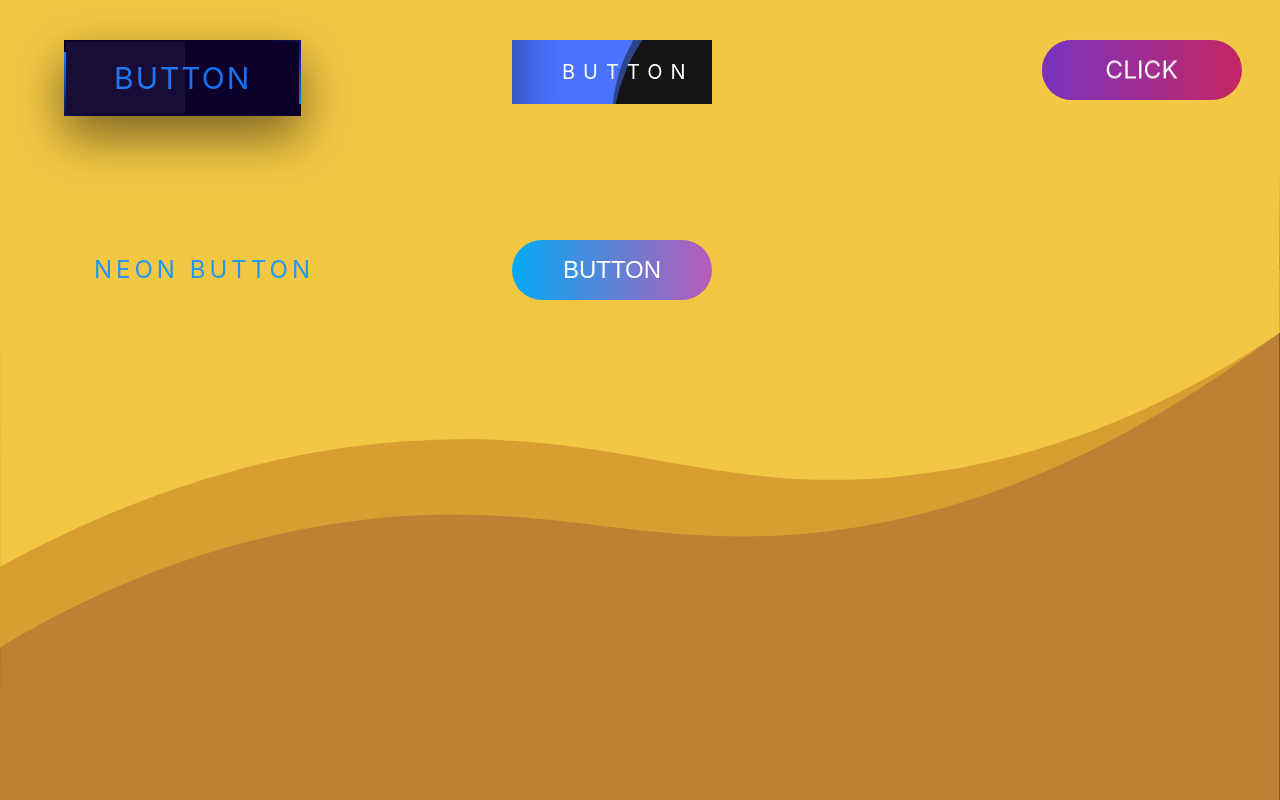
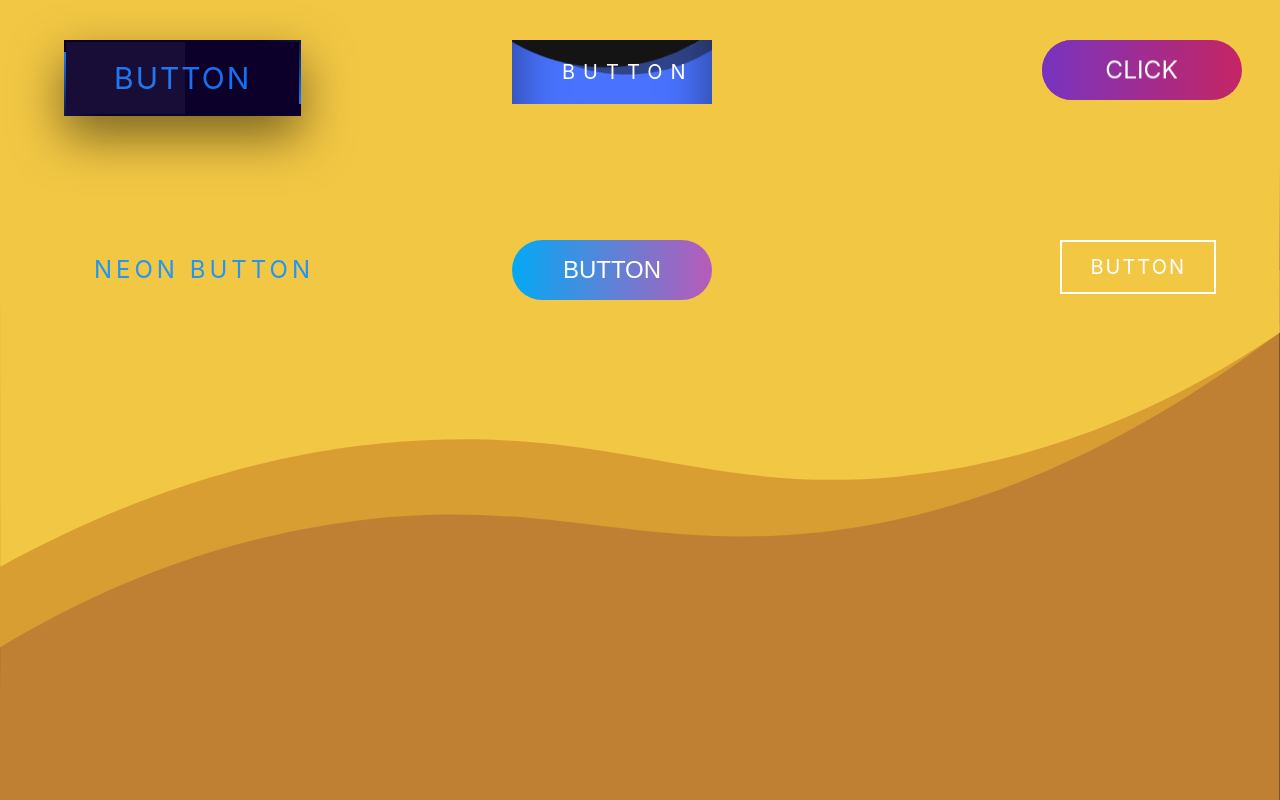
Before and after one commit to SaSlavov/css-animations, a React (Create React App) app in the folder client/: page / in a window 1280 px wide. Shown: the top 800 px of the page. Built offline with nearby package versions, Linux system fonts and the light colour scheme.

Commit message:
add border shrink button

```diff
--- /dev/null
+++ b/client/src/components/Buttons/BorderShrinkButton/BorderShrinkButton.css
@@ -0,0 +1,55 @@
+.border-shrink-container {
+    position: absolute;
+    top: 30%;
+    right: 5%;
+    padding: 15px 30px;
+    transform: translate(0, 0); /* otherwise the scale() messes with the z-index */
+    text-transform: uppercase;
+    text-decoration: none;
+    color: #fff;
+    letter-spacing: 2px;
+    font-size: 20px;
+}
+
+.border-shrink-container:before {
+    content: '';
+    position: absolute;
+    top: 0;
+    left: 0;
+    width: 100%;
+    height: 100%;
+    background: #03a9f4;
+    z-index: -1;
+    transition: transform 0.5s;
+    transform-origin: bottom right;
+    transform: scale(0)
+}
+
+.border-shrink-container:hover:before {
+    transition: transform 0.5s;
+    transform-origin: top left;
+    transform: scale(1);
+
+}
+
+.border-shrink-container:after {
+    content: '';
+    position: absolute;
+    top: 0;
+    left: 0;
+    width: 100%;
+    height: 100%;
+    background:transparent;
+    border: 2px solid #fff;
+    z-index: -1;
+    box-sizing: border-box;
+    transition: transform 0.5s;
+    transform-origin: top left;
+    transform: scale(1)
+}
+
+.border-shrink-container:hover:after {
+    transition: transform 0.5s;
+    transform-origin: bottom right;
+    transform: scale(0)
+}
--- /dev/null
+++ b/client/src/components/Buttons/BorderShrinkButton/BorderShrinkButton.js
@@ -0,0 +1,10 @@
+import React from 'react';
+import './BorderShrinkButton.css'
+
+const BorderShrinkButton = () => {
+    return (
+        <a className="border-shrink-container">Button</a>
+    );
+};
+
+export default BorderShrinkButton;
--- a/client/src/components/Buttons/GlowingButton/GlowingButton.css
+++ b/client/src/components/Buttons/GlowingButton/GlowingButton.css
@@ -19,10 +19,10 @@
 }
 
 .glowing-button-container:hover {
-    animation: animate 8s linear infinite;
+    animation: animateGlowing 8s linear infinite;
 }
 
-@keyframes animate {
+@keyframes animateGlowing {
     0% {
         background-position: 0%;
     }
@@ -49,5 +49,5 @@
 .glowing-button-container:hover:before {
     filter: blur(20px);
     opacity: 1;
-    animation: animate 8s linear infinite;
+    animation: animateGlowing 8s linear infinite;
 }
--- a/client/src/pages/Homepage/Homepage.js
+++ b/client/src/pages/Homepage/Homepage.js
@@ -13,6 +13,7 @@ import LiquidButton from '../../components/Buttons/LiquidButton/LiquidButton';
 import Flip3DButton from '../../components/Buttons/Flip3DButton/Flip3DButton';
 import NeonButton from '../../components/Buttons/NeonButton/NeonButton';
 import GlowingButton from '../../components/Buttons/GlowingButton/GlowingButton';
+import BorderShrinkButton from '../../components/Buttons/BorderShrinkButton/BorderShrinkButton';
 
 const Homepage = () => {
 
@@ -36,6 +37,7 @@ const Homepage = () => {
                 <Flip3DButton />
                 <NeonButton />
                 <GlowingButton />
+                <BorderShrinkButton />
             </div>
         </div>
     );
```
